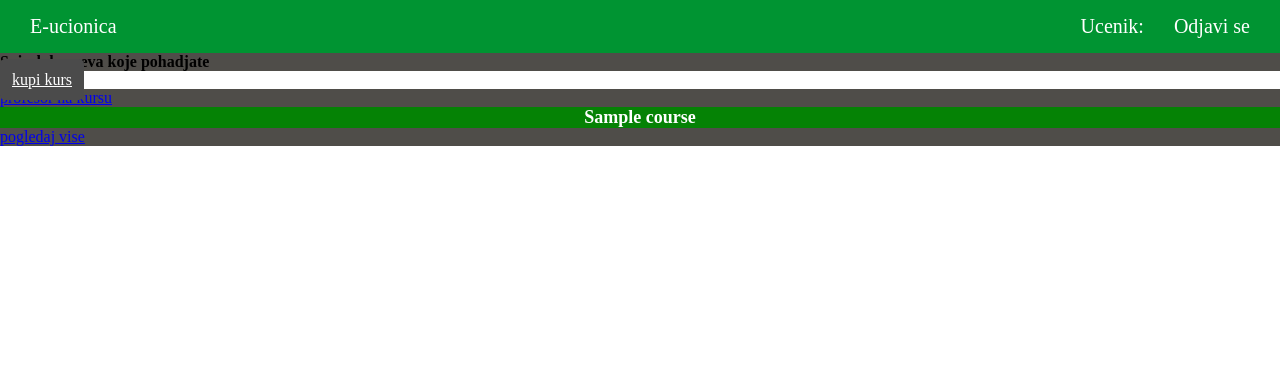
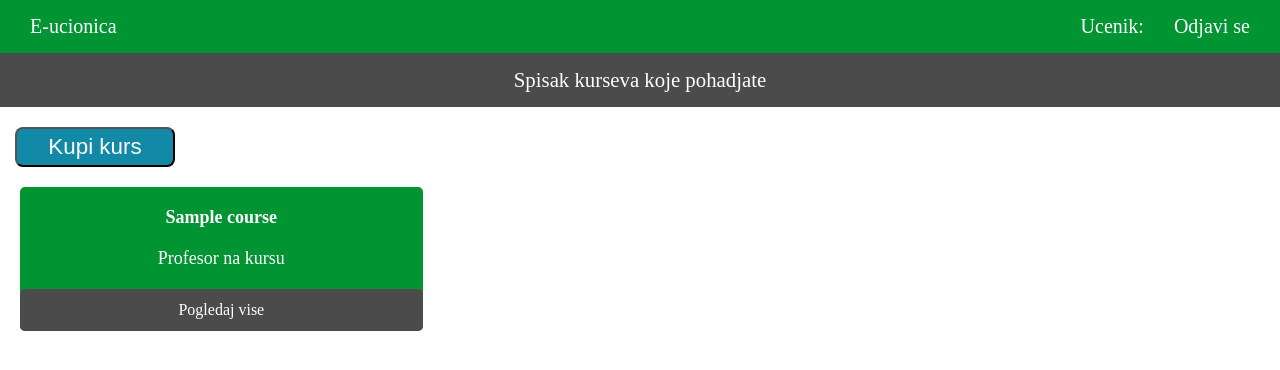
Before and after one commit to Nenad998/LMS-PHP-MVC-, a PHP site: template app/views/student.view.php in a window 1280 px wide. Shown: the top 370 px of the page. Run offline with PHP 8.4, Linux system fonts and the light colour scheme; the template is opened without the code that fills it: most values are stand-ins (such as "Sample title", 1, 10 or a date in 2020); data that the repository does not hold is empty.

Commit message:
Update student.view.php

```diff
--- a/app/views/student.view.php
+++ b/app/views/student.view.php
@@ -1,36 +1,36 @@
 <?php require 'partials/header.php';  ?>
 <title>Ucenik</title>
 
-  <div class="container-fluid mt-2  h-75 d-inline-block ">
-    <div class="row ">
-      <div class="col-sm-12 col-xl-12  text-center p-2" style='background-color:#4f4d49';>
+<div class="under_nav">
 
-          <h4 class="text-white">Spisak kurseva koje pohadjate</h4>
+<p class="under_nav_parag">Spisak kurseva koje pohadjate</p>
 
-              </div>
+</div>
 
-            </div>
-            <a href="buy_course" class="btn btn-primary mt-2" role="button" aria-pressed="true">kupi kurs</a>
+<a href="buy_course"> <button class="buy_course_button">Kupi kurs</button> </a>
 
 
-          <div class="row mt-3">
-            <?php  foreach ($courses as $course) { ?>
-              <div class="col-4">
-               <div class="card mb-2 mt-2">
-               <div class="card-header text-center" style='background-color:#4f4d49';> <a class="text-white" href="teacher_on_course?id=<?php echo $course->id; ?>">profesor na kursu </a>  </div>
-                <div class="card-body text-center" style='background-color:#058205';><h4 class="text-white"> <?php echo $course->name; ?> </h4> </div>
-                <div class="card-footer text-center" style='background-color:#4f4d49';> <a class="text-white" href="student_course?id=<?php   echo $course->id; ?>"> pogledaj vise</a>  </div>
+<div class="wrapper">
+
+    <?php  foreach ($courses as $course) { ?>
+
+<div class="card">
+    <div class="card-body">
+        <h4 class="card-subject">  <?php echo $course->name; ?> </h4>
+        <p class="card-name"> <a  href="teacher_on_course?id=<?php echo $course->id; ?>">Profesor na kursu</a> </p>
+
+        <div class="btn">  <a href="student_course?id=<?php   echo $course->id; ?>" class="btn_a">Pogledaj vise</a> </div>
+    </div>
+
+</div>
 
 
-               </div>
+    <?php }?>
 
 
-              </div>
 
-              <?php }?>
-          </div>
+</div>
 
-  </div>
 
 </body>
 </html>
```
